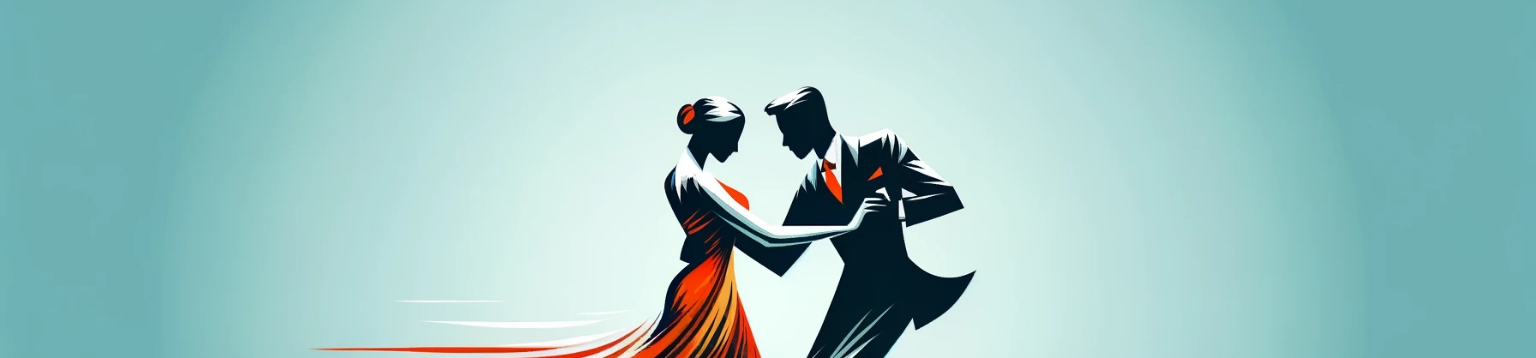
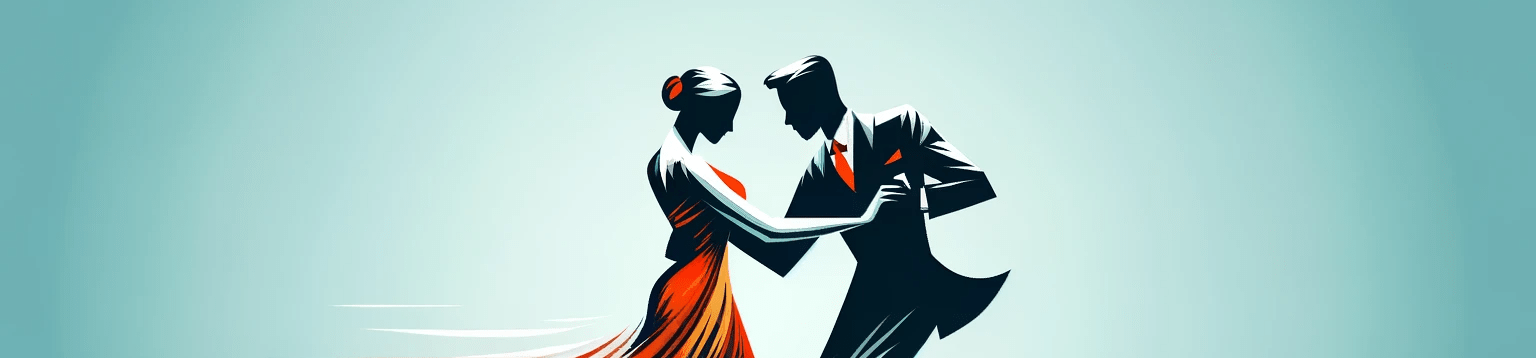
Before and after one commit to burkero2/swing-dance-cork, a plain HTML site: page index.html in a window 1536 px wide. Shown: the part 150-508 px from the top of the page. Drawn offline with nearby package versions, Linux system fonts and the light colour scheme.

Commit message:
Optimizing hero image for different screensizes

```diff
--- a/assets/css/style.css
+++ b/assets/css/style.css
@@ -124,7 +124,7 @@ main {
 #hero {
     height: 600px;
     width: 100%;
-    background: var(--primary-color) url("../images/hero-image.png") no-repeat center center/cover;
+    background: var(--primary-color) url("../images/hero-image-cropped-760-optim.png") no-repeat center center/cover;
     background-size: auto;
     position: relative;
 }
@@ -539,16 +539,21 @@ footer {
         display: inline;
     }
 
-    /* Hero-image */
     /* Hero Section */
-    #hero {
-        background: var(--primary-color) url("../images/hero-image.png") no-repeat center center/cover;
+    /* Header image resizing for different screensizes */
+    #hero{
+        background: var(--primary-color) url("../images/hero-image-cropped-1440-optim.png") no-repeat center center/cover;
     }
 
 
     #hero-text h3 {
         font-size: 40px;
         padding-left: 40px;
+    }
+
+    /* Push main content down to accomodate larger header size */
+    main {
+        margin-top: 136.4px;
     }
 
     /* About Section */
@@ -698,11 +703,6 @@ footer {
     }
 
     /* Main Content */
-    /* Push main content down to accomodate larger header size */
-    main {
-        margin-top: 136.4px;
-    }
-
     /* Hero Image */
     #hero-text {
         width: 32%;
@@ -807,6 +807,12 @@ footer {
 
 /* Media queries: Medium Screen sizes (1440px and up) */
 @media screen and (min-width: 1440px) {
+    /* Header image resizing for different screensizes */
+    #hero{
+        background: var(--primary-color) url("../images/hero-image-cropped-wide-optim.png") no-repeat center center;
+
+    }
+
     /* About Section */
     #about{
         margin: 30px auto;
```
